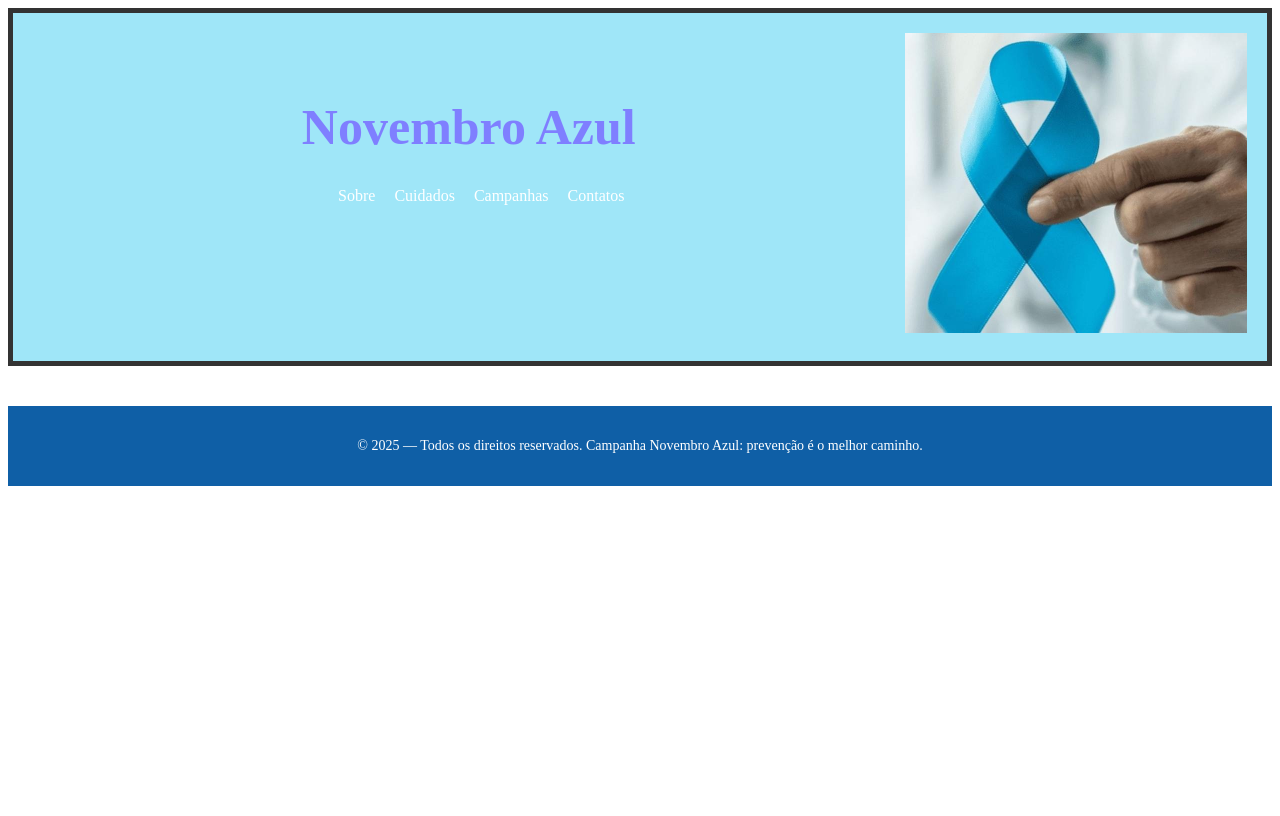
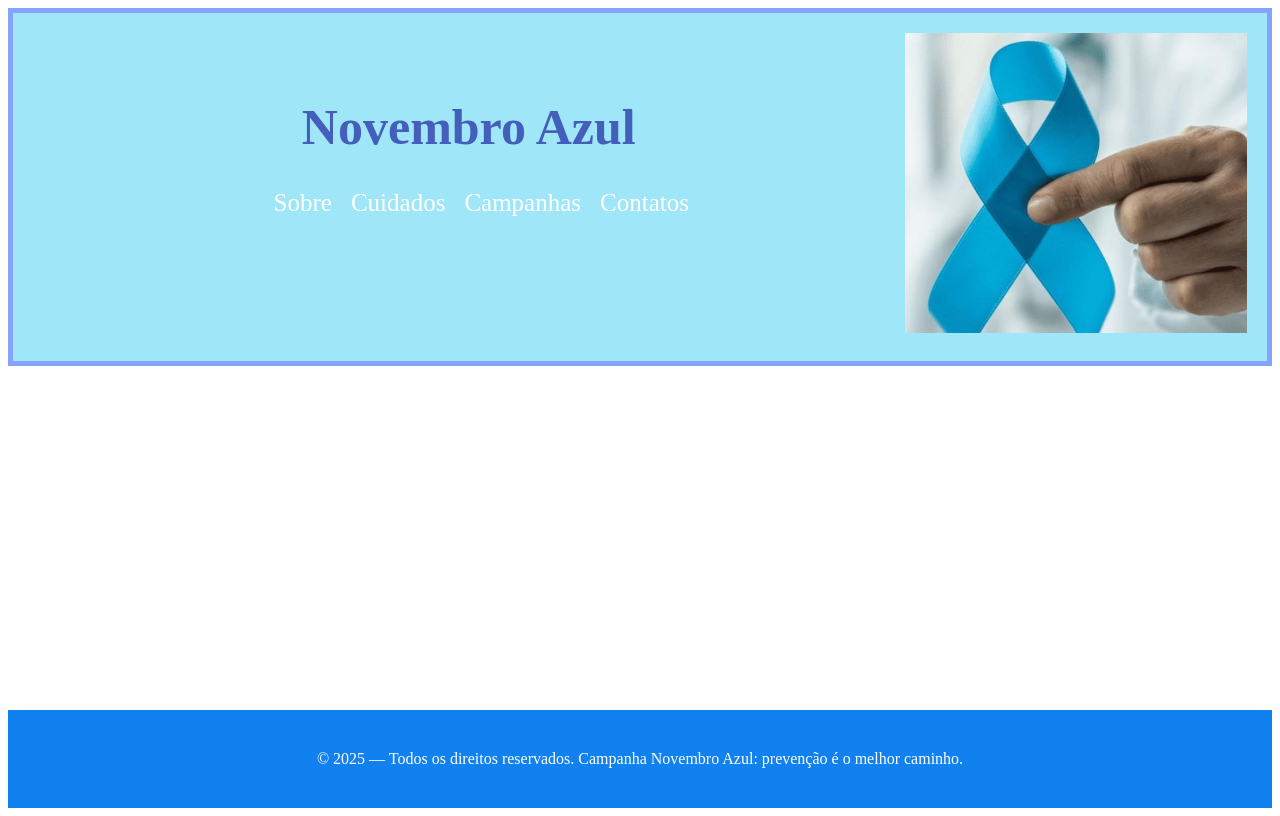
Before and after one commit to enzochave/novembro-azul, a plain HTML site: page index.html in a window 1280 px wide. Drawn offline with Linux system fonts and the light colour scheme.

Commit message:
novembro

```diff
--- a/assets/css/campanhas.css
+++ b/assets/css/campanhas.css
@@ -1,10 +1,10 @@
 body{
     font-family: 'Segoe UI', Tahoma, Geneva, Verdana, sans-serif;
     margin: 0%;
-    background-color: aqua;
+    background-color: rgb(166, 202, 253);
     }
     header {
-        background-color: aqua;
+        background-color: #3985f8;
         color: rgb(255, 255, 255);
         padding: 20px;
         text-align: center;
--- a/assets/css/index.css
+++ b/assets/css/index.css
@@ -1,6 +1,6 @@
 h1 {
     text-align: center;
-    color: rgb(127, 127, 255);
+    color: rgb(68, 94, 188);
     font-size: 50px;
 
 }
@@ -16,7 +16,7 @@ header{
     background-color: rgb(159, 230, 248);
     color: white;
     padding: 20px;
-    border: 5px solid #333;
+    border: 5px solid #83a3fc;
 }
 
 body {
@@ -46,6 +46,7 @@ nav ul li {
 nav ul li a {
     color: white;
     text-decoration: none;
+    font-size: 25px;
 }
 
 nav ul li a:hover {
@@ -61,7 +62,7 @@ h2 {
 }
 
 footer {
-    background-color: aqua;
+    background-color: rgb(18, 129, 240);
     text-align: center;
     padding: 20px 0;
     color: white;
@@ -73,15 +74,6 @@ footer {
     font-size: 14px;
 }
 
-.footer {
-    background-color: #0F5FA6;
-    color: white;
-    text-align: center;
-    padding: 15px 0;
-    font-size: 14px;
-    margin-top: 40px;
-    width: 100%;
-}
 
 .img-carrosel {
     width: 100%;
```
